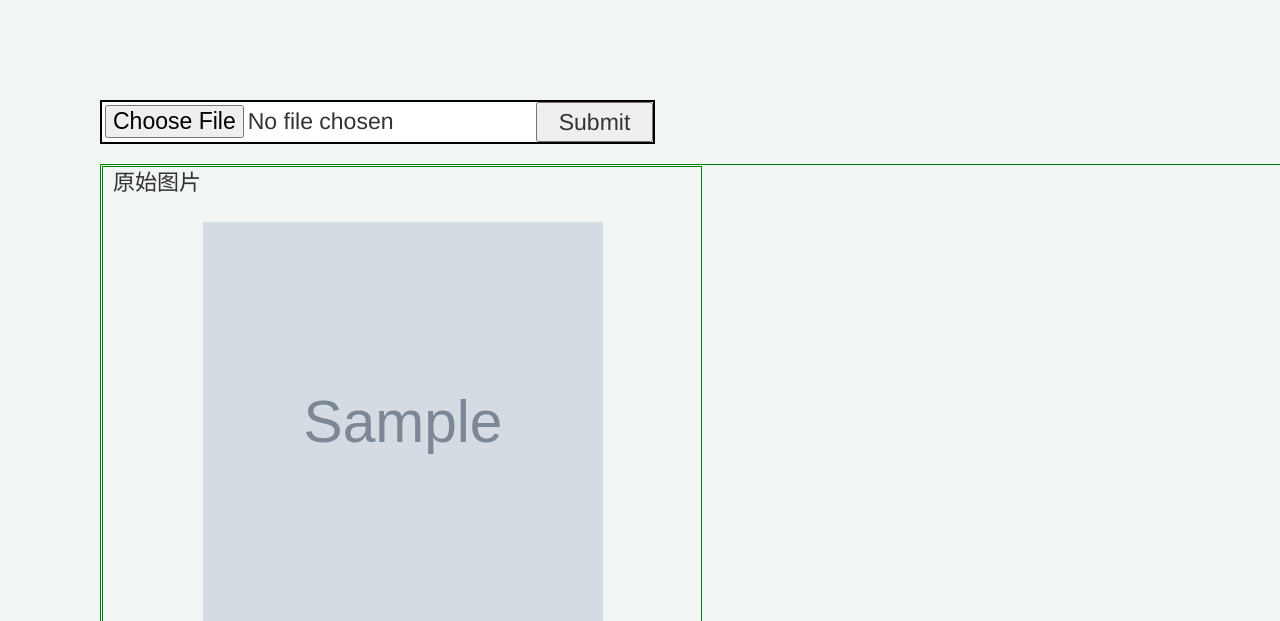
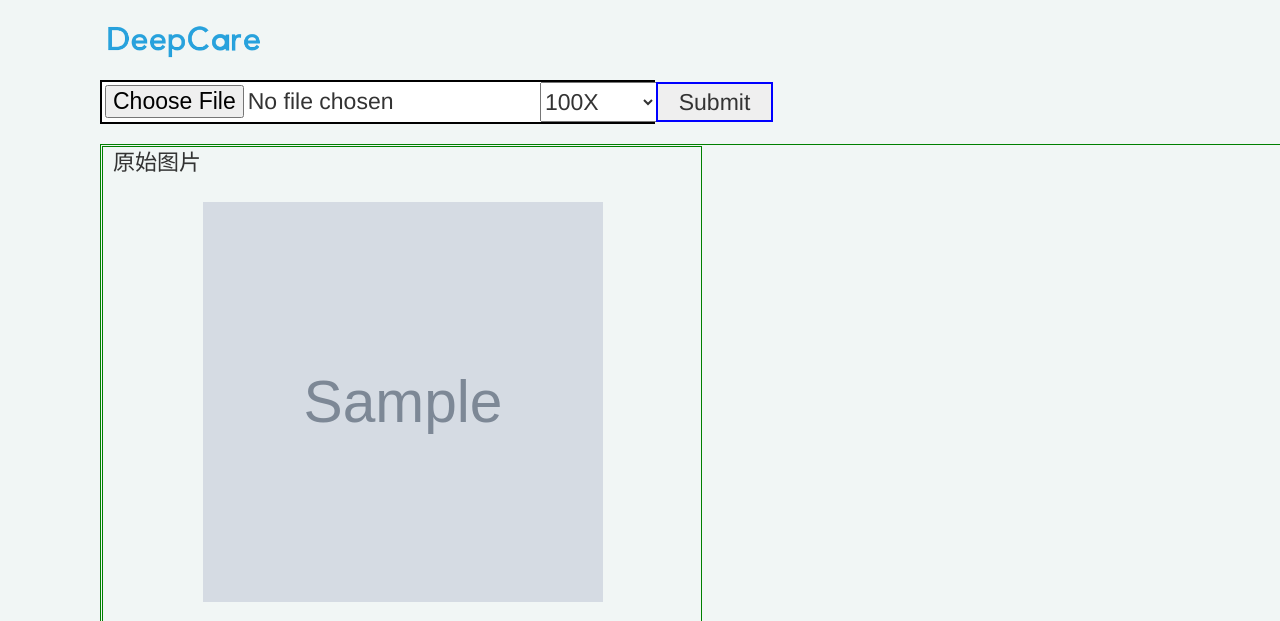
Before and after one commit to PeaceOrwell/image_retrival, a Flask app: template myapp/templates/result.html in a window 1280 px wide; the page is wider, and only the part inside the window is pictured. Shown: the top 621 px of that part. Run offline with Flask 2, Linux system fonts and the light colour scheme; the template is opened without the code that fills it: most values are stand-ins (such as "Sample title", 1, 10 or a date in 2020); grey boxes marked "Sample" are stand-in pictures; parts of the project's set-up code (start-up, migrations or seed data) failed here and were passed over; some libraries are stand-ins or nearby versions.

Commit message:
add some front change
1.add a logo
2.add scale to choose
3.fix to finetune model

```diff
--- a/myapp/database.py
+++ b/myapp/database.py
@@ -11,7 +11,7 @@ class database:
 		cursor.execute("select * from lung_m where coarse_key = %s"%coarse_str)
 		new_complete_list = list(cursor.fetchall())
 		if len(new_complete_list) < num:
-			cursor.execute('select id,coarse_key from lung')
+			cursor.execute('select id,coarse_key from lung_m')
 			fetch_infos = cursor.fetchall()
 			new_list = []
 			for len_hanming in xrange(1, 47):
--- a/myapp/static/css/layout.css
+++ b/myapp/static/css/layout.css
@@ -9,11 +9,19 @@ ul {
 	width: 100%;
 	height: 100%;;
 }
+#logo {
+	height:80px;
+	width:100%;
+	padding: 20px 100px;
+}
+#logo>img {
+	height: 100%;
+}
 #search_box {
 	position: relative;
 	width: 555px;
 	height: 44px;
-	margin-top:100px;
+	margin-top: 0px;
 	margin-left: 100px;
 	margin-right: auto;
 	border: 2px solid black;
@@ -31,14 +39,25 @@ ul {
 	margin-bottom: auto;
 	border: 0 solid white;
 }
+#scale {
+	position: relative;
+	top: -40px;
+	left: 438px;
+	width: 117px;
+	height: 100%;
+	padding: 0 0;
+	font-size: 23px;
+}
 #submit {
 	position: relative;
 	top: -40px;
+	left: 120px;
 	width: 117px;
 	height: 100%;
 	float: right;
 	padding: 0 0;
 	font-size: 23px;
+	border: 2px solid blue;
 }
 #results {
 	position: relative;
--- a/myapp/templates/index.html
+++ b/myapp/templates/index.html
@@ -4,7 +4,7 @@
 
 {% block styles %}
 {{super()}}
-<link rel="stylesheet" type="text/css" href="static/css/index.css">
+<link rel="stylesheet" type="text/css" href="static/css/index.css?v=ssdddda772s211s">
 {% endblock %}
 
 {% block metas %}
--- a/myapp/templates/layout.html
+++ b/myapp/templates/layout.html
@@ -5,7 +5,7 @@
 {% block head %}
 <meta http-equiv="pragma" content="no-cache" />
 {{super()}}
-<link rel="stylesheet" type="text/css" href="static/css/layout.css?v=020022090">
+<link rel="stylesheet" type="text/css" href="static/css/layout.css?v=020dd1s2s222dsw090">
 <script type="text/javascript" src="static/js/res_images.js?v=13944629992331"></script>
 {% endblock %}
 {% block content %}
--- a/myapp/templates/result.html
+++ b/myapp/templates/result.html
@@ -1,8 +1,17 @@
 {% extends "layout.html" %}
 {% block body %}
+<div id='logo'>
+	<img src="{{url_for('static', filename='img/logo.jpg')}}">
+</div>
 <div id='search_box'>
 	<form id='search_form' method="POST" action="{{url_for('upload')}}" enctype = 'multipart/form-data'>
 		<input id='input_image' type='file' name='image'>
+		<select name="scale" id='scale'>
+			<option value="40">40X</option>
+			<option selected='selected' value="100">100X</option>
+			<option value="200">200X</option>
+			<option value="400">400X</option>
+		</select>
 		<input id='submit' type="submit" value="Submit">
 	</form>
 </div>
--- a/myapp/views.py
+++ b/myapp/views.py
@@ -18,6 +18,8 @@ def index():
 @app.route('/upload',methods=['GET','POST'])
 def upload():
 	file = request.files['image']
+	scale = request.form.get('scale')
+	scale = str(scale)
 	if file:
 		filename = secure_filename(file.filename)
 		file.save(os.path.join(app.config['UPLOAD_PATH'], filename))
```
Also changed, not shown: myapp/extract.py (+9 -6 lines), myapp/static/css/index.css (+22 -1 lines), myapp/templates/upload.html (+9 -0 lines), myapp/static/img/logo.jpg (added), 2 other files.
